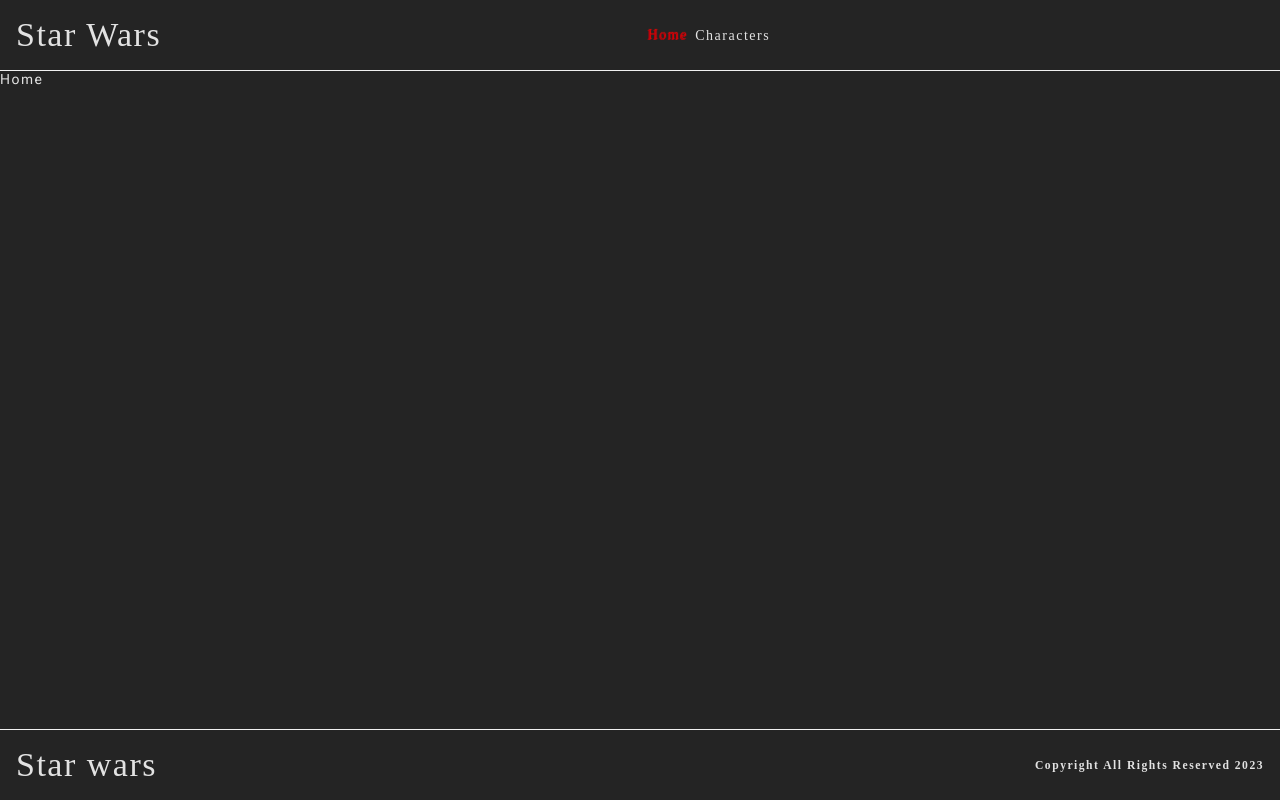
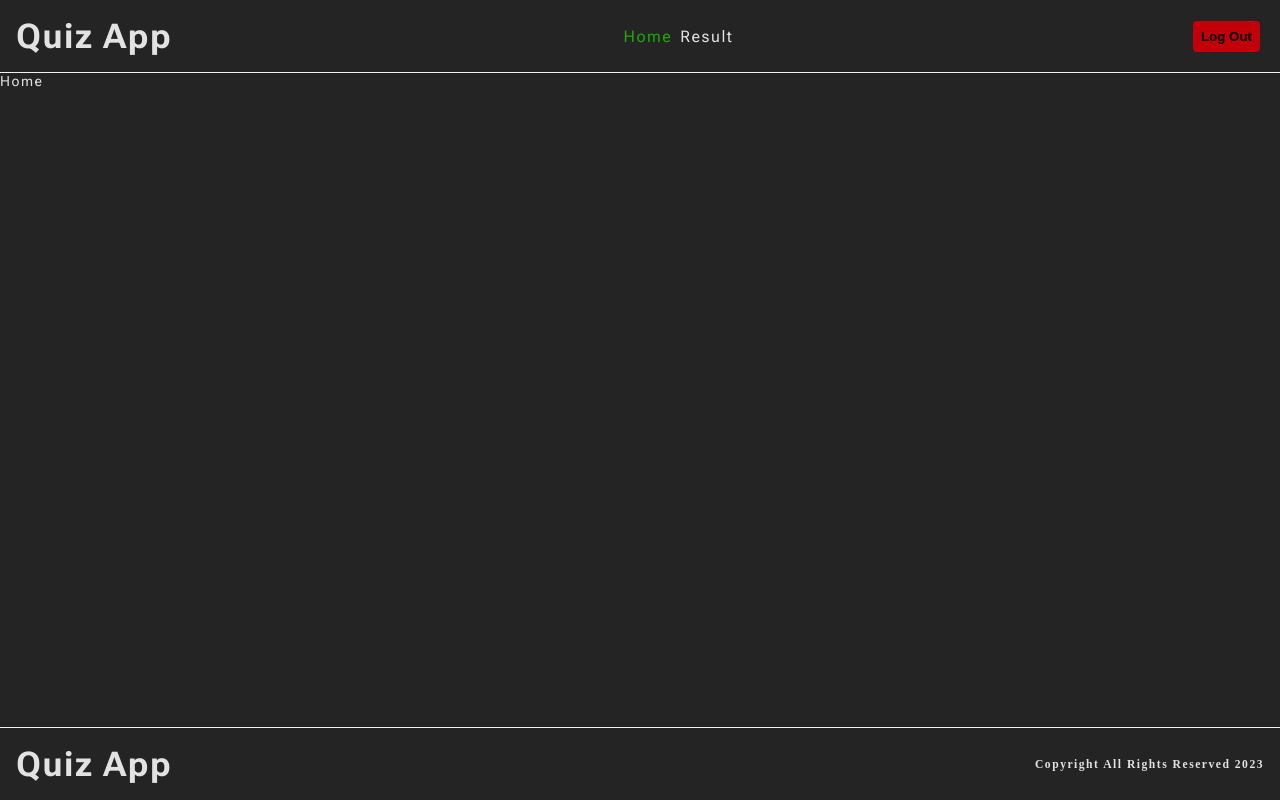
Before and after one commit to BertrandConxy/Quiz-app, a React (Vite) app: page / in a window 1280 px wide. Built offline with nearby package versions, Linux system fonts and the light colour scheme.

Commit message:
Edit nav and footer and add logout button

```diff
--- /dev/null
+++ b/src/components/Common/Button/Button.styles.tsx
@@ -0,0 +1,16 @@
+import { theme } from '../../../infrastructure/theme'
+import styled from 'styled-components'
+
+export const StyledButton = styled.button`
+  padding: ${theme.space[2]};
+  margin-right: ${theme.space[1]};
+  background-color: ${theme.colors.ui.danger};
+  border: none;
+  border-radius: ${theme.space[1]};
+  font-weight: bold;
+  transition: 0.4s;
+  cursor: pointer;
+  &:hover {
+    filter: opacity(0.5);
+  }
+`
--- /dev/null
+++ b/src/components/Common/Button/index.tsx
@@ -0,0 +1,13 @@
+import { StyledButton } from './Button.styles'
+interface Props {
+  text: string
+  handleClick: () => void
+}
+
+export default function Button({ text, handleClick }: Props) {
+  return (
+    <StyledButton onClick={handleClick}>
+      {text}
+    </StyledButton>
+  )
+}
--- a/src/components/Footer/Footer.styles.tsx
+++ b/src/components/Footer/Footer.styles.tsx
@@ -15,8 +15,8 @@
 `
 
 export const BrandLink = styled(Link)`
-  font-family: ${theme.fonts.brand};
   font-size: ${theme.fontSizes.h1};
+  font-weight: bold;
   color: ${theme.colors.ui.primary};
   flex-grow: 1;
   @media screen and (max-width: 768px) {
--- a/src/components/Footer/index.tsx
+++ b/src/components/Footer/index.tsx
@@ -3,7 +3,7 @@
 export default function Footer() {
   return (
     <FooterContainer>
-      <BrandLink to="/">Star wars</BrandLink>
+      <BrandLink to="/">Quiz App</BrandLink>
       <Text>Copyright All Rights Reserved 2023</Text>
     </FooterContainer>
   )
--- a/src/components/NavBar/NavBar.styles.tsx
+++ b/src/components/NavBar/NavBar.styles.tsx
@@ -32,7 +32,7 @@
     align-items: flex-start;
     gap: ${theme.sizes[1]};
     z-index: 11;
-    background-color: ${theme.colors.ui.tertiary};
+    background-color: ${theme.colors.ui.quaternary};
     width: 100%;
     top: 0;
     left: 0;
@@ -41,8 +41,8 @@
 `
 
 export const BrandLink = styled(Link)`
-  font-family: ${theme.fonts.brand};
   font-size: ${theme.fontSizes.h1};
+  font-weight: bold;
   color: ${theme.colors.ui.primary};
   flex-grow: 1;
   @media screen and (max-width: 768px) {
@@ -50,13 +50,15 @@
   }
 `
 export const LinkItem = styled(NavLink)`
-  font-family: ${theme.fonts.heading};
   color: ${theme.colors.ui.primary};
+  font-size: ${theme.fontSizes.body};
   margin-right: ${theme.space[2]};
-  transition: 0.5s;
+  transition: 0.4s;
+  &:hover {
+    filter: opacity(0.5);
+  }
   &.active {
-    color: ${theme.colors.ui.danger};
-    text-shadow: 0.09rem -0.09rem 0.1rem red;
+    color: ${theme.colors.ui.success};
   }
 `
 
--- a/src/components/NavBar/index.tsx
+++ b/src/components/NavBar/index.tsx
@@ -7,14 +7,13 @@
   HamburgerButton,
   CloseButton,
 } from './NavBar.styles'
+import Button from '../Common/Button'
 import { useState, useEffect } from 'react'
 import { Links } from '../../data/navigation'
-import { iLink } from '../../typeDefs/navLink'
 
 export default function NavBar() {
   const [toggleMenu, setToggleMenu] = useState<boolean>(false)
   const [screenWidth, setScreenWidth] = useState<number>(window.innerWidth)
-  const [links, setLinks] = useState<iLink[]>([...Links])
   const closeNav = () => {
     setToggleMenu(false)
   }
@@ -33,42 +32,23 @@
   }, [])
 
   useEffect(() => {
-    let visitedLinks: string[] = []
-    const storedVisitedLinks = localStorage.getItem('visitedLinks')
-    if (storedVisitedLinks) {
-      const stringify = JSON.parse(storedVisitedLinks)
-      visitedLinks = [...stringify]
-      visitedLinks = visitedLinks.slice(0, 3)
-      const modifiedLinks: iLink[] = visitedLinks.map((linky) => {
-        return {
-          id: linky.split('/').pop()!,
-          path: linky,
-          text: `Char ${linky.split('/').pop()}`,
-        }
-      })
-      setLinks((prevLinks) => {
-        const existingIds = prevLinks.map((link) => link.id)
-        const newLinks = modifiedLinks.filter(
-          (link) => !existingIds.includes(link.id),
-        )
-        return [...prevLinks.concat(newLinks)]
-      })
-    }
+
   }, [])
 
   return (
     <NavContainer>
-      <BrandLink to="/">Star Wars</BrandLink>
+      <BrandLink to="/">Quiz App</BrandLink>
       {(toggleMenu || screenWidth > 768) && (
         <NavBox>
           <CloseButton onClick={closeNav} />
           <NavLinks>
-            {links.map(({ id, path, text }) => (
+            {Links.map(({ id, path, text }) => (
               <LinkItem to={path} key={id} onClick={closeNav}>
                 {text}
               </LinkItem>
             ))}
           </NavLinks>
+          <Button text='Log Out' handleClick={()=> console.log('logged out')} />
         </NavBox>
       )}
       <HamburgerButton onClick={openNav} />
--- a/src/data/navigation.tsx
+++ b/src/data/navigation.tsx
@@ -1,13 +1,13 @@
 import { iLink } from '../typeDefs/navLink'
 export const Links: iLink[] = [
   {
-    id: '999',
+    id: '1',
     path: '/',
     text: 'Home',
   },
   {
-    id: '1000',
-    path: '/characters',
-    text: 'Characters',
+    id: '2',
+    path: '/result',
+    text: 'Result',
   },
 ]
--- a/src/infrastructure/theme/colors.ts
+++ b/src/infrastructure/theme/colors.ts
@@ -7,12 +7,12 @@
       primary: "#FFFFFFDE",
       secondary: "#F1F1F1",
       tertiary: "#757575",
-      quaternary: "#242424",
+      quaternary: "#404040",
       disabled: "#DEDEDE",
       muted: "#C6DAF7",
       error: "#D0421B",
       danger: "#C2000A",
-      success: "#138000",
+      success: "#1CAC02",
     },
     bg: {
       primary: "#242424",
```
